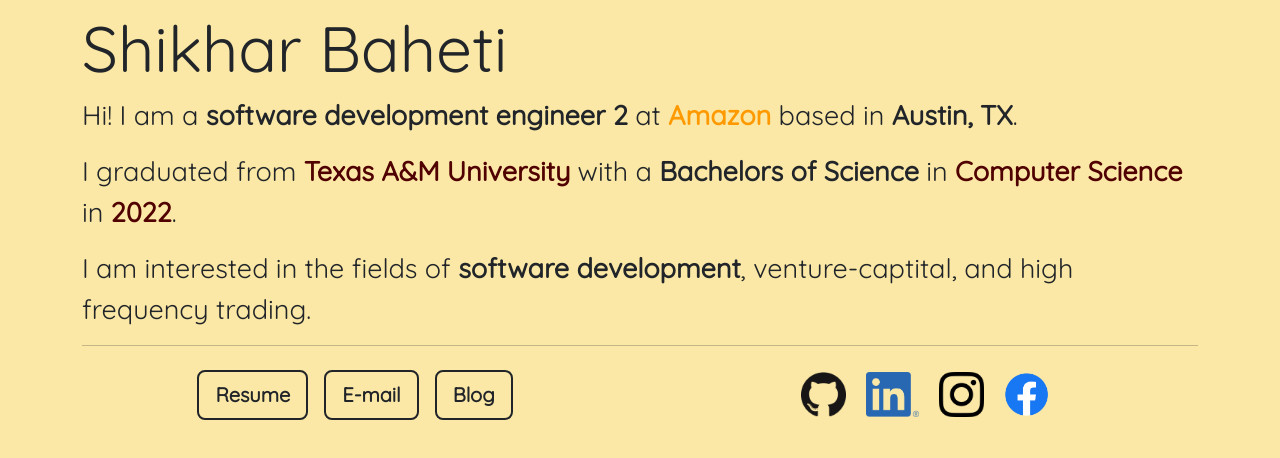
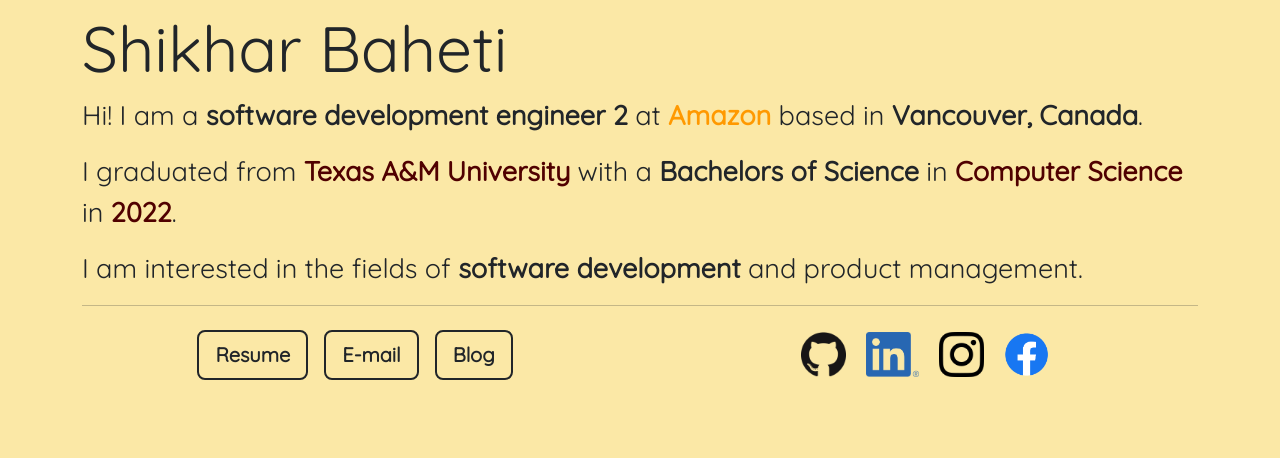
Before and after one commit to shikharbaheti/website, a React (Create React App) app: page / in a window 1280 px wide. Shown: the top 458 px of the page. Built offline with nearby package versions, Linux system fonts and the light colour scheme.

Commit message:
Update personal profile details
Refresh the homepage bio to reflect the current location and updated career interests, including moving from Austin to Vancouver and shifting focus from venture capital and high-frequency trading to product management.

```diff
--- a/src/components/Main/Main.js
+++ b/src/components/Main/Main.js
@@ -14,13 +14,13 @@ function Main() {
                 <h3 className="display-3">Shikhar Baheti</h3>
                 <div className="about">
                     <p>
-                        Hi! I am a <b>software development engineer 2</b> at <span style={{ 'color': '#ff9900' }}><b>Amazon</b> </span> based in <b>Austin, TX</b>.
+                        Hi! I am a <b>software development engineer 2</b> at <span style={{ 'color': '#ff9900' }}><b>Amazon</b> </span> based in <b>Vancouver, Canada</b>.
                     </p>
                     <p>
                         I graduated from <span style={{ 'color': '#500000' }}><b>Texas A&M University</b></span> with a <b>Bachelors of Science</b> in <span style={{ 'color': '#500000' }}><b>Computer Science</b></span> in <span style={{ 'color': '#500000' }}><b>2022</b></span>.
                     </p>
                     <p>
-                        I am interested in the fields of <b>software development</b>, venture-captital, and high frequency trading.
+                        I am interested in the fields of <b>software development</b> and product management.
                     </p>
                     <hr />
                 </div>
```
